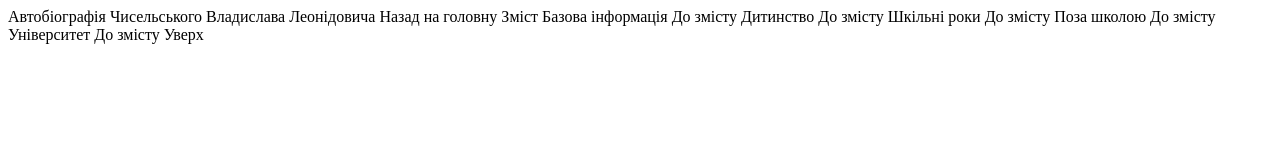
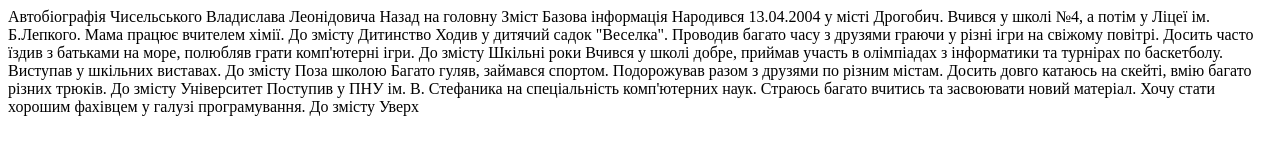
Before and after one commit to VladChys/WebDesignIf, a plain HTML site: page WebDesignPractice/biography.html in a window 1280 px wide. Drawn offline with Linux system fonts and the light colour scheme.

Commit message:
Update biography.html

```diff
--- a/WebDesignPractice/biography.html
+++ b/WebDesignPractice/biography.html
@@ -12,14 +12,19 @@ Index
  Назад на головну
  Зміст
  Базова інформація
+ Народився 13.04.2004 у місті Дрогобич. Вчився у школі №4, а потім у Ліцеї ім. Б.Лепкого. Мама працює вчителем хімії.
  До змісту
  Дитинство
+ Ходив у дитячий садок "Веселка". Проводив багато часу з друзями граючи у різні ігри на свіжому повітрі. Досить часто їздив з батьками на море, полюбляв грати комп'ютерні ігри.
  До змісту
  Шкільні роки
+ Вчився у школі добре, приймав участь в олімпіадах з інформатики та турнірах по баскетболу. Виступав у шкільних виставах.
  До змісту
  Поза школою
+ Багато гуляв, займався спортом. Подорожував разом з друзями по різним містам. Досить довго катаюсь на скейті, вмію багато різних трюків.
  До змісту
  Університет
+ Поступив у ПНУ ім. В. Стефаника на спеціальність комп'ютерних наук. Страюсь багато вчитись та засвоювати новий матеріал. Хочу стати хорошим фахівцем у галузі програмування.
  До змісту
  Уверх
 </body>
```
